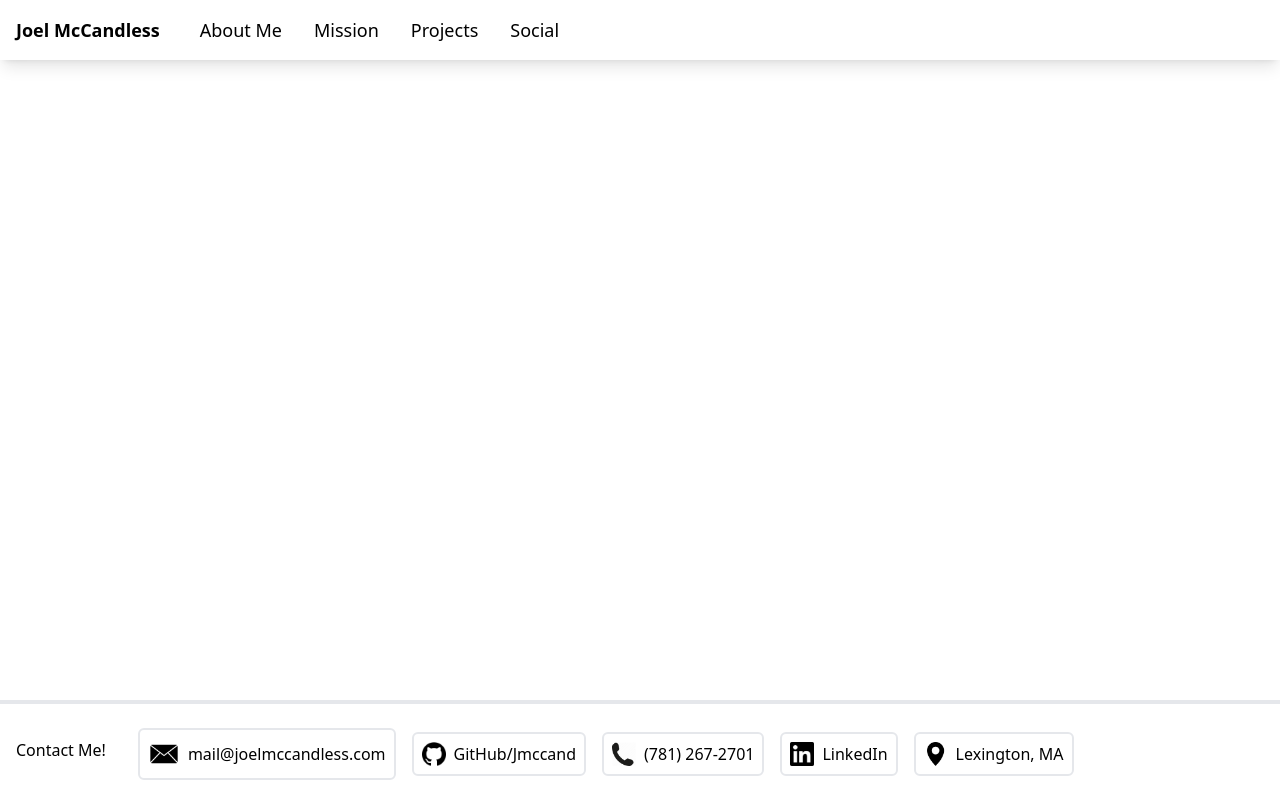
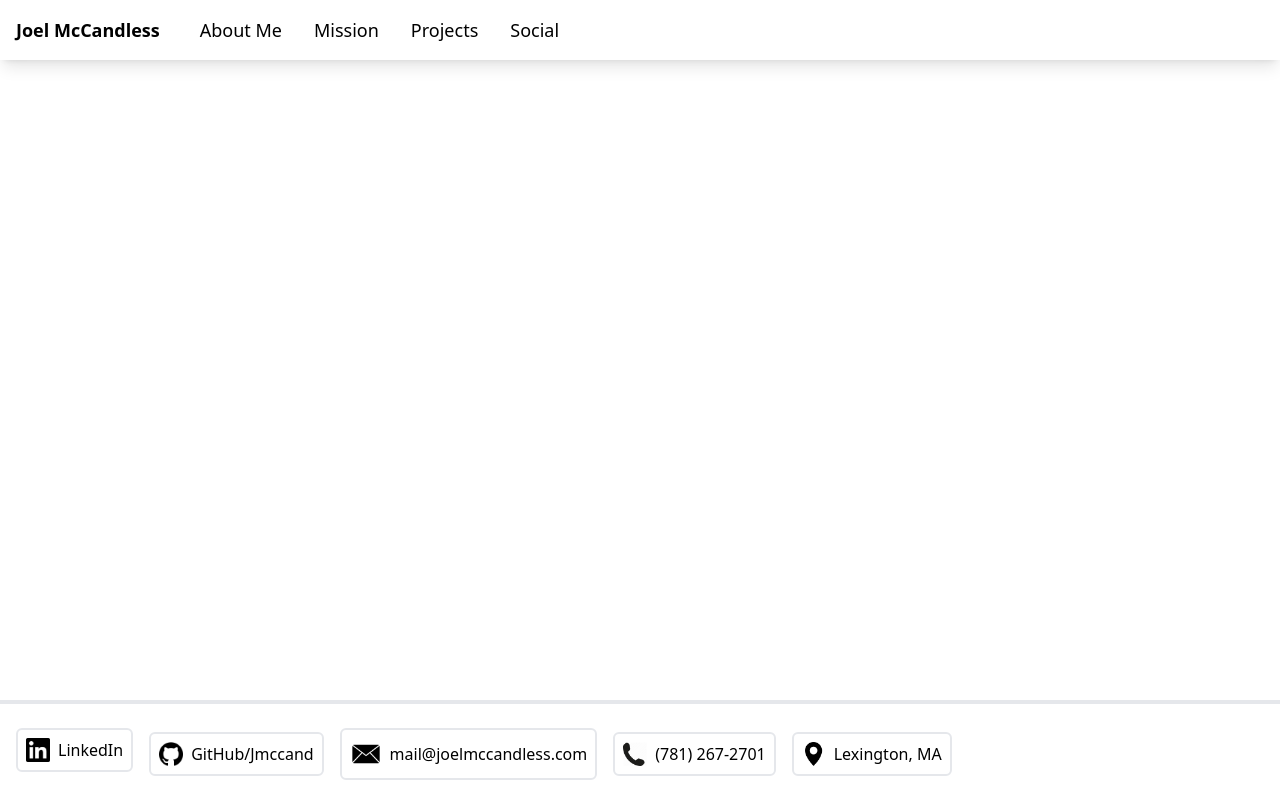
Before and after one commit to jmccand/personal_website, a Nuxt app in the folder website/: page / in a window 1280 px wide. Built offline with nearby package versions, Linux system fonts and the light colour scheme.

Commit message:
change footer

```diff
--- a/website/app.vue
+++ b/website/app.vue
@@ -22,22 +22,21 @@
 
     <!-- define footer -->
     <footer class="w-full flex flex-col md:flex-row items-center border-t-4 p-4 space-x-4 space-y-2 text-xs lg:text-base">
-      <div class="pr-4">Contact Me!</div>
-      <TagLink :to="'mailto:mail@joelmccandless.com'">
-	<img src="/images/mail-icon.png" style="max-height: 4vh" class="pr-2" />
-	mail@joelmccandless.com
+      <TagLink :to="'https://www.linkedin.com/in/joel-mccandless-a09275273/'">
+        <img src="/images/linkedin-icon.png" style="max-height: 3vh" class="pr-2" />
+        LinkedIn
       </TagLink>
       <TagLink :to="'https://github.com/jmccand'">
         <img src="/images/github-icon.png" style="max-height: 3vh" class="pr-2" />
         GitHub/Jmccand
       </TagLink>
+      <TagLink :to="'mailto:mail@joelmccandless.com'">
+        <img src="/images/mail-icon.png" style="max-height: 4vh" class="pr-2" />
+        mail@joelmccandless.com
+      </TagLink>
       <TagLink :to="'tel:+7812672701'">
         <img src="/images/phone-icon.png" style="max-height: 3vh" class="pr-2" />
         (781) 267-2701
-      </TagLink>
-      <TagLink :to="'https://www.linkedin.com/in/joel-mccandless-a09275273/'">
-	<img src="/images/linkedin-icon.png" style="max-height: 3vh" class="pr-2" />
-	LinkedIn
       </TagLink>
       <TagLink :to="'https://goo.gl/maps/QgktqPpbrLqry4Mz9'">
         <img src="/images/location-icon.png" style="max-height: 3vh" class="pr-2" />
```
Lines whose indentation alone changed are shown as unchanged.
